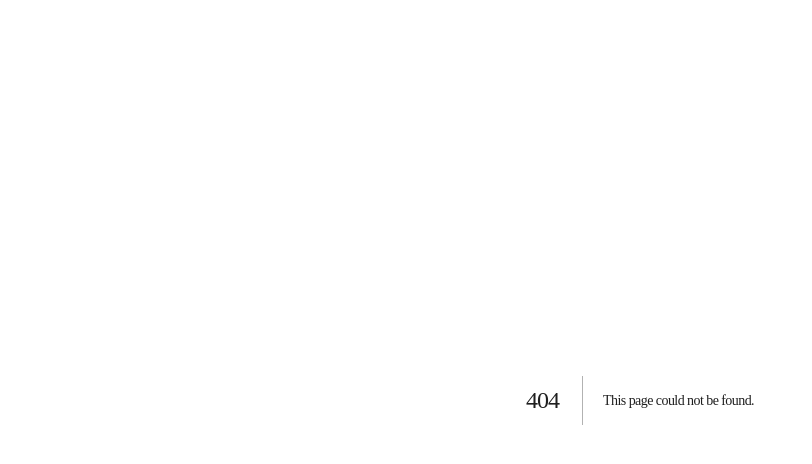
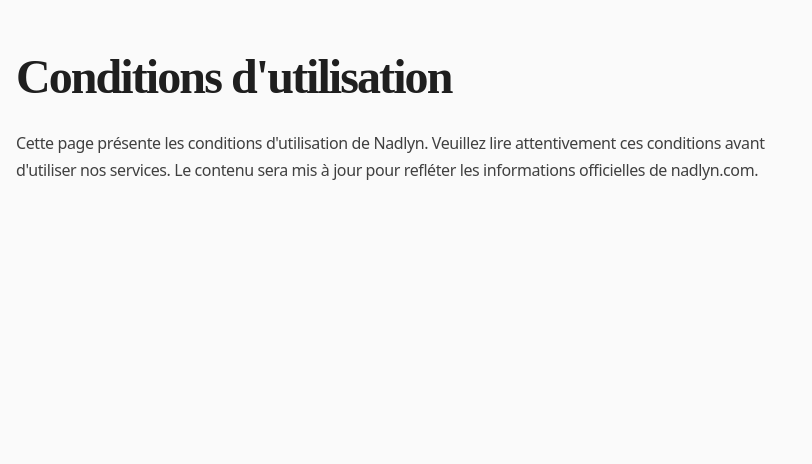
Before and after one commit to mons-debug/nadlyn, a Next.js app: page /conditions in a window 1280 px wide. Before the commit this address had no page. Shown: the top 464 px of the page, without its empty margins (0-812 px from the left). Built offline with nearby package versions, Linux system fonts and the light colour scheme.

Commit message:
Headings black: apply 'heading' to all section titles. Footer links wired to /conditions, /confidentialite, /support and pages created with initial content.

```diff
--- /dev/null
+++ b/src/app/conditions/page.tsx
@@ -0,0 +1,16 @@
+export default function Conditions() {
+  return (
+    <main className="min-h-screen bg-beige">
+      <div className="container mx-auto px-4 py-12">
+        <h1 className="text-4xl lg:text-5xl font-bold mb-6 heading">Conditions d'utilisation</h1>
+        <div className="prose max-w-3xl text-neutral-700">
+          <p>
+            Cette page présente les conditions d'utilisation de Nadlyn. Veuillez lire attentivement ces
+            conditions avant d'utiliser nos services. Le contenu sera mis à jour pour refléter les
+            informations officielles de nadlyn.com.
+          </p>
+        </div>
+      </div>
+    </main>
+  );
+}
--- /dev/null
+++ b/src/app/confidentialite/page.tsx
@@ -0,0 +1,15 @@
+export default function Confidentialite() {
+  return (
+    <main className="min-h-screen bg-beige">
+      <div className="container mx-auto px-4 py-12">
+        <h1 className="text-4xl lg:text-5xl font-bold mb-6 heading">Politique de confidentialité</h1>
+        <div className="prose max-w-3xl text-neutral-700">
+          <p>
+            Cette page décrit comment Nadlyn collecte, utilise et protège vos données personnelles.
+            Le contenu sera synchronisé avec la politique de confidentialité officielle de nadlyn.com.
+          </p>
+        </div>
+      </div>
+    </main>
+  );
+}
--- /dev/null
+++ b/src/app/support/page.tsx
@@ -0,0 +1,15 @@
+export default function Support() {
+  return (
+    <main className="min-h-screen bg-beige">
+      <div className="container mx-auto px-4 py-12">
+        <h1 className="text-4xl lg:text-5xl font-bold mb-6 heading">Support & Contact</h1>
+        <div className="prose max-w-3xl text-neutral-700">
+          <p>
+            Besoin d'aide ? Contactez notre service client via WhatsApp ou par email. Nous mettrons à jour
+            cette page avec les informations officielles de contact de nadlyn.com.
+          </p>
+        </div>
+      </div>
+    </main>
+  );
+}
--- a/src/components/BeforeAfterSlider.tsx
+++ b/src/components/BeforeAfterSlider.tsx
@@ -34,7 +34,7 @@
           viewport={{ once: true }}
           transition={{ duration: 0.6 }}
         >
-          <h2 id="results-heading" className="text-3xl sm:text-4xl lg:text-5xl font-bold mb-4 lg:mb-6 text-gray-900">
+          <h2 id="results-heading" className="text-3xl sm:text-4xl lg:text-5xl font-bold mb-4 lg:mb-6 heading">
             Des résultats <span className="text-primary">spectaculaires</span>
           </h2>
           <p className="text-base sm:text-lg lg:text-xl text-gray-800 max-w-2xl mx-auto leading-relaxed">
--- a/src/components/BodyZonesInteractive.tsx
+++ b/src/components/BodyZonesInteractive.tsx
@@ -116,7 +116,7 @@
             viewport={{ once: true }}
             transition={{ duration: 0.6 }}
           >
-            <h2 id="zones-heading" className="text-3xl sm:text-4xl lg:text-5xl font-bold mb-4 lg:mb-6 text-neutral-900 text-center lg:text-left">
+            <h2 id="zones-heading" className="text-3xl sm:text-4xl lg:text-5xl font-bold mb-4 lg:mb-6 heading text-center lg:text-left">
               Zones de <span className="text-primary">traitement</span>
             </h2>
             <p className="text-lg lg:text-xl text-neutral-700 leading-relaxed text-center lg:text-left">
--- a/src/components/sections/Footer.tsx
+++ b/src/components/sections/Footer.tsx
@@ -101,18 +101,15 @@
             <h4 className="text-lg font-semibold mb-6">Support</h4>
             <ul className="space-y-3">
               {[
-                { text: "Conditions d'utilisation", href: "#" },
-                { text: "Politique de confidentialité", href: "#" },
-                { text: "Service client", href: waLink() }
+                { text: "Conditions d'utilisation", href: "/conditions" },
+                { text: "Politique de confidentialité", href: "/confidentialite" },
+                { text: "Service client", href: "/support" }
               ].map((link, index) => (
                 <motion.li key={index} whileHover={{ x: 4 }}>
                   <a
                     href={link.href}
                     className="text-gray-300 hover:text-primary transition-colors"
-                    {...(link.href.startsWith('http') && {
-                      target: "_blank",
-                      rel: "noopener noreferrer"
-                    })}
+                    {...(link.href.startsWith('http') && { target: "_blank", rel: "noopener noreferrer" })}
                   >
                     {link.text}
                   </a>
```
